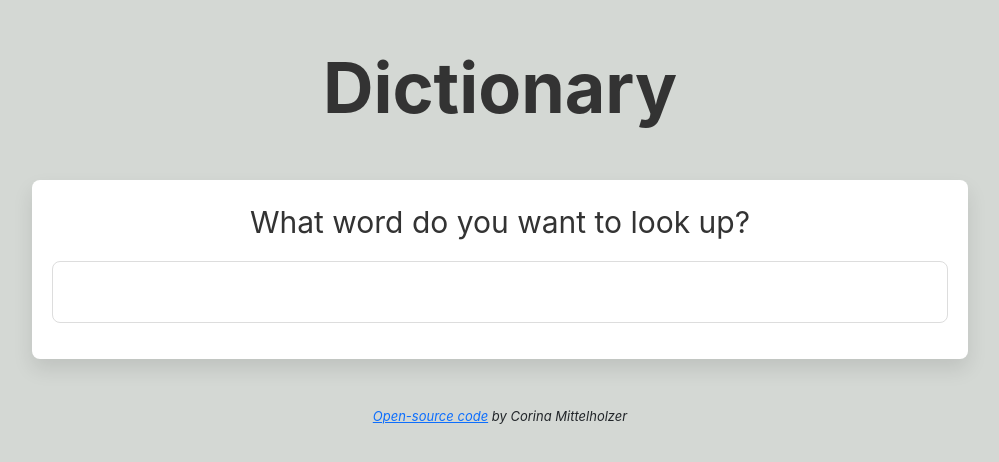
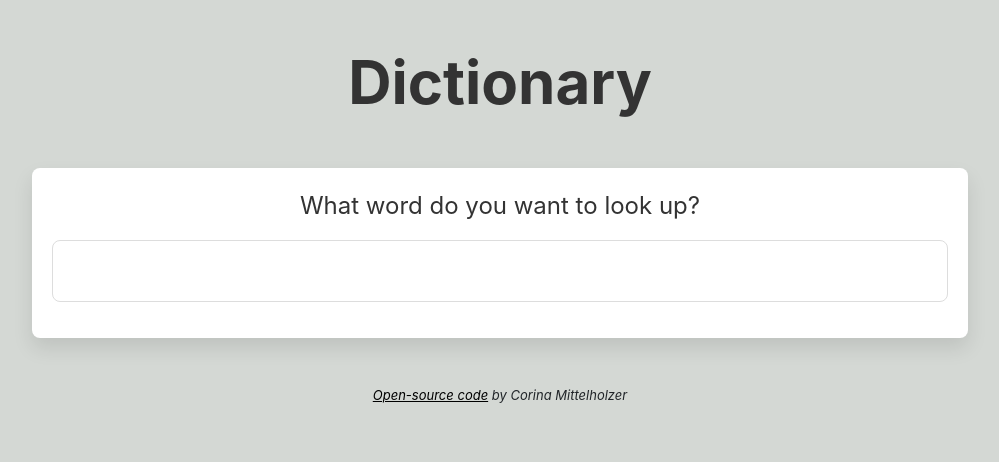
Before and after one commit to corinamittelholzer/dictionary-project, a React (Create React App) app: page / in a window 1280 px wide. Shown: the top 462 px of the page, without its empty margins (140-1139 px from the left). Built offline with nearby package versions, Linux system fonts and the light colour scheme; no server answers.

Commit message:
improve styling

```diff
--- a/src/App.css
+++ b/src/App.css
@@ -19,4 +19,9 @@ h1 {
 footer {
   font-style: italic;
   font-size: 13px;
+  margin-bottom: 20px;
 }
+
+footer a {
+  color: black;
+}
--- a/src/Dictionary.css
+++ b/src/Dictionary.css
@@ -7,7 +7,7 @@
 }
 
 .Dictionary h1 {
-  font-size: 70px;
+  font-size: 60px;
   text-align: center;
   padding: 30px;
   color: #333;
@@ -26,7 +26,7 @@
   color: #333;
 }
 .Dictionary .question {
-  font-size: 30px;
+  font-size: 24px;
   text-align: center;
   color: #333;
 }
--- a/src/Meaning.css
+++ b/src/Meaning.css
@@ -4,7 +4,7 @@
 }
 
 .Meaning .definition {
-  font-size: 20px;
+  font-size: 18px;
   line-height: 1.5;
 }
 
--- a/src/Meaning.js
+++ b/src/Meaning.js
@@ -4,7 +4,7 @@ import "./Meaning.css";
 
 export default function Meaning(props) {
   return (
-    <div className="Meaning mt-4">
+    <div className="Meaning">
       <h3 className="partOfSpeech">{props.meaning.partOfSpeech}</h3>
       {props.meaning.definitions.map(function (element, index) {
         return (
--- a/src/Phonetic.css
+++ b/src/Phonetic.css
@@ -1,12 +1,13 @@
 .Phonetic .phoneticText {
   font-size: 20px;
-  margin: -15px 0 15px 10px;
-  opacity: 0.7;
+  line-height: 2;
+  opacity: 0.8;
+  display: inline;
 }
-.Phonetic .listening {
+.Phonetic a {
   border: 1px solid var(--secondary-color);
   border-radius: 30px;
-  padding: 10px 20px;
+  padding: 7px 12px;
   text-decoration: none;
   font-weight: bold;
   color: var(--secondary-color);
--- a/src/Phonetic.js
+++ b/src/Phonetic.js
@@ -9,6 +9,7 @@ export default function Phonetic(props) {
       <a
         href={props.phonetic.audio}
         target="_blank"
+        rel="noreferrer"
         className="listening ms-2 phoneticAudio"
       >
         listen
--- a/src/Results.css
+++ b/src/Results.css
@@ -1,6 +1,6 @@
 .Results .word {
   font-weight: bold;
   font-size: 35px;
-  padding: 10px;
+
   color: var(--primary-color);
 }
--- a/src/Synonyms.css
+++ b/src/Synonyms.css
@@ -9,6 +9,6 @@
 .Synonyms li {
   display: inline-block;
   padding-right: 25px;
-  font-size: 20px;
+  font-size: 16px;
   line-height: 1;
 }
```
